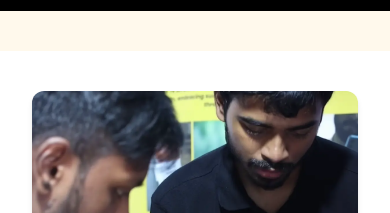
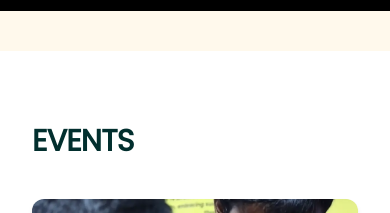
Before and after one commit to TIC-Global-Services/TIC-Hashmint, a Next.js app: page / in a window 390 px wide. Shown: the part 7660-7873 px from the top of the page. Built offline with nearby package versions, Linux system fonts and the light colour scheme.

Commit message:
upd:client changes

```diff
--- a/components/Events/Events.tsx
+++ b/components/Events/Events.tsx
@@ -15,6 +15,11 @@ const imageList = [
 const WhiteBG = () => {
   return (
     <div id="events" className="w-full min-h-auto  bg-white py-10 px-8 mt-10">
+
+      <h1 className="text-3xl sm:text-4xl mb-10 font-semibold tracking-tight text-teal-950 uppercase max-md:mt-8">
+        Events
+      </h1>
+
       <div className="grid grid-cols-1 sm:grid-cols-2 md:grid-cols-2 lg:grid-cols-4 gap-6">
         {imageList.map((src, index) => (
           <div
--- a/components/Reusable/NavBar.tsx
+++ b/components/Reusable/NavBar.tsx
@@ -14,6 +14,7 @@ const Navbar: React.FC = () => {
     { title: "Home", slug: "/" },
     { title: "About Us", slug: "/#about-us" },
     { title: "FAQ's", slug: "/#faq" },
+    { title: "Events", slug: "/#events" },
     { title: "Contact", slug: "/#footer" },
   ];
 
```
